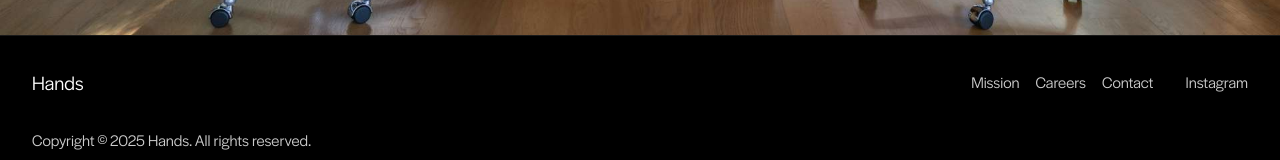
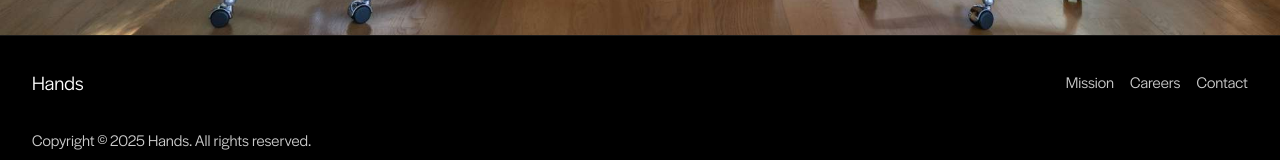
Before and after one commit to luiswoldu/hands-web, a Next.js app: page / in a window 1280 px wide. Shown: the part 4471-4631 px from the top of the page. Built offline with nearby package versions, Linux system fonts and the light colour scheme; no server answers.

Commit message:
Footer Update (1/2)

```diff
--- a/components/Footer.tsx
+++ b/components/Footer.tsx
@@ -31,13 +31,6 @@ export default function Footer({ theme = 'dark' }: FooterProps) {
                   Contact
                 </Link>
               </div>
-
-              {/* Social Links */}
-              <div className="flex space-x-8">
-                <a href="https://www.instagram.com/chefpluz/" target="_blank" rel="noopener noreferrer" className={`${isDark ? 'text-white/80 hover:text-white' : 'text-gray-600 hover:text-black'} font-['Halyard_Display'] font-[350]`}>
-                  Instagram
-                </a>
-              </div>
             </div>
           </div>
 
```
